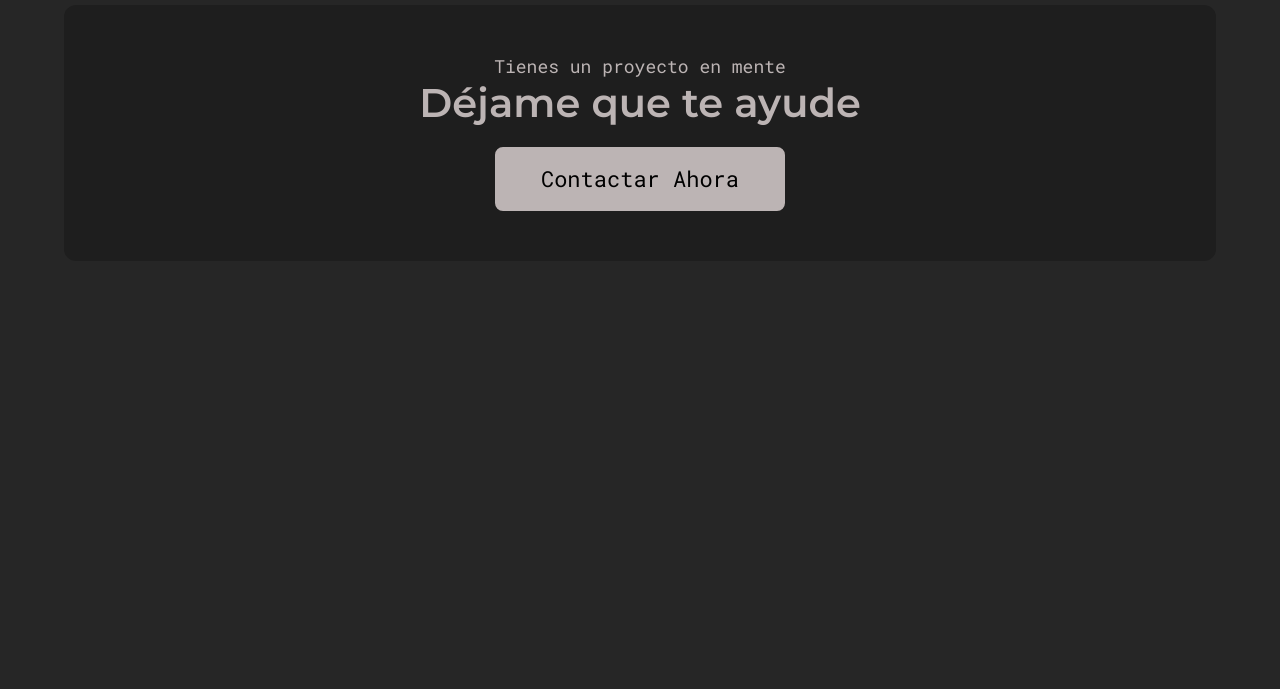
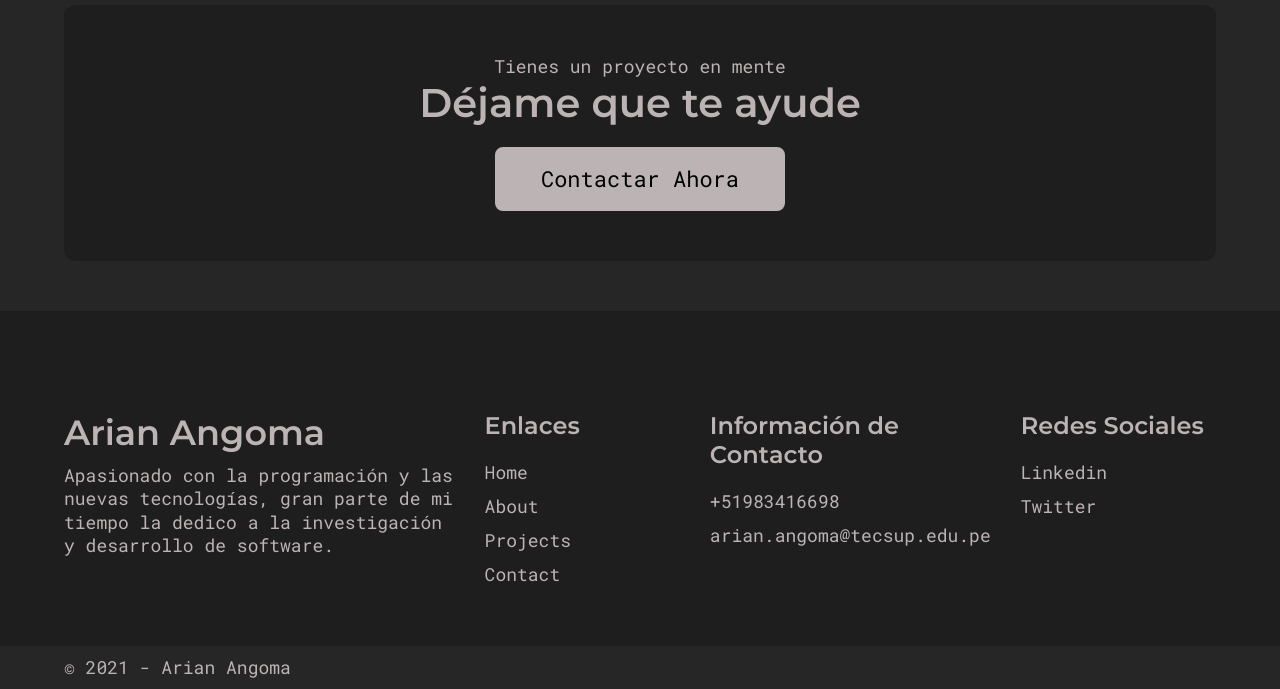
Before and after one commit to ArianAngoma/arian, a React (Create React App) app: page / in a window 1280 px wide. Shown: the part 3535-4224 px from the top of the page. Before the commit the page ends 3846 px from the top, so only its background shows below. Built offline with nearby package versions, Linux system fonts and the light colour scheme; a web font is replaced by a local one.

Commit message:
Footer Global

```diff
--- a/src/App.js
+++ b/src/App.js
@@ -4,6 +4,7 @@ import {BrowserRouter as Router, Route, Switch} from 'react-router-dom';
 import {NavMenu} from './components/ui/NavMenu';
 import {ScrollToTop} from './components/ui/ScrollToTop';
 import {Home} from './pages/Home';
+import {Footer} from './components/footer/Footer';
 
 export const App = () => {
     return (
@@ -25,7 +26,7 @@ export const App = () => {
                         <Home/>
                     </Route>
                 </Switch>
-                {/*<Footer/>*/}
+                <Footer/>
             </Router>
         </>
     )
--- /dev/null
+++ b/src/components/footer/Footer.js
@@ -0,0 +1,146 @@
+import styled from 'styled-components';
+import {FooterCol} from '../ui/FooterCol';
+import {PText} from '../ui/PText';
+
+const FooterStyle = styled.div`
+  background-color: var(--deep-dark);
+  padding-top: 10rem;
+
+  .container {
+    display: flex;
+    gap: 3rem;
+  }
+
+  .footer__col1 {
+    flex: 2;
+  }
+
+  .footer__col2,
+  .footer__col3,
+  .footer__col4 {
+    flex: 1;
+  }
+
+  .footer__col1__title {
+    font-size: 3.5rem;
+    margin-bottom: 1rem;
+  }
+
+  .copyright {
+    background-color: var(--dark-bg);
+    text-align: left;
+    padding: 1rem 0;
+    margin-top: 5rem;
+
+    .para {
+      margin-left: 0;
+    }
+  }
+
+  @media only screen and (max-width: 768px) {
+    .container {
+      flex-direction: column;
+      gap: 0rem;
+
+      & > div {
+        margin-top: 5rem;
+      }
+    }
+
+    .footer__col1 .para {
+      max-width: 100%;
+    }
+
+    .copyright {
+      .container {
+        div {
+          margin-top: 0;
+        }
+      }
+    }
+  }
+`;
+
+export const Footer = () => {
+    return (
+        <FooterStyle>
+            <div className="container">
+                <div className="footer__col1">
+                    <h1 className="footer__col1__title">Arian Angoma</h1>
+                    <PText>
+                        Apasionado con la programación y las nuevas tecnologías, gran parte de
+                        mi tiempo la dedico a la investigación y desarrollo de software.
+                    </PText>
+                </div>
+                <div className="footer__col2">
+                    <FooterCol
+                        heading="Enlaces"
+                        links={[
+                            {
+                                title: 'Home',
+                                path: '/',
+                                type: 'Link',
+                            },
+                            {
+                                type: 'Link',
+                                title: 'About',
+                                path: '/about',
+                            },
+                            {
+                                type: 'Link',
+                                title: 'Projects',
+                                path: '/projects',
+                            },
+                            {
+                                type: 'Link',
+                                title: 'Contact',
+                                path: '/contact',
+                            },
+                        ]}
+                    />
+                </div>
+                <div className="footer__col3">
+                    <FooterCol
+                        heading="Información de Contacto"
+                        links={[
+                            {
+                                title: '+51983416698',
+                                path: 'tel:+51983416698',
+                            },
+                            {
+                                title: 'arian.angoma@tecsup.edu.pe',
+                                path: 'mailto:arian.angoma@tecsup.edu.pe',
+                            },
+                            /*{
+                                title: 'Lima - Perú',
+                                path: 'http://google.com/maps',
+                            },*/
+                        ]}
+                    />
+                </div>
+                <div className="footer__col4">
+                    <FooterCol
+                        heading="Redes Sociales"
+                        links={[
+                            {
+                                title: 'Linkedin',
+                                path: 'https://www.linkedin.com/in/arian-angoma-vilchez/',
+                            },
+                            {
+                                title: 'Twitter',
+                                path: 'https://twitter.com/ArianAngomaJS',
+                            }
+                        ]}
+                    />
+                </div>
+            </div>
+            <div className="copyright">
+                <div className="container">
+                    <PText>
+                        © 2021 - Arian Angoma
+                    </PText>
+                </div>
+            </div>
+        </FooterStyle>
+    )
+}
--- a/src/pages/Home.js
+++ b/src/pages/Home.js
@@ -4,7 +4,7 @@ import {AboutSection} from '../components/home/about/AboutSection';
 import {ServicesSection} from '../components/home/services/ServicesSection';
 import {ProjectSection} from '../components/home/projects/ProjectSection';
 // import {TestimonialsSection} from '../components/home/testimonials/TestimonialsSection';
-import {ContactBanner} from '../components/home/footer/ContactBanner';
+import {ContactBanner} from '../components/home/banner/ContactBanner';
 
 export const Home = () => {
     return (
```
Also changed, not shown: src/components/home/footer/Footer.js (deleted, +0 -66 lines), src/components/home/banner/ContactBanner.js (renamed from src/components/home/footer/ContactBanner.js), src/components/ui/FooterCol.js (renamed from src/components/home/footer/FooterCol.js).
